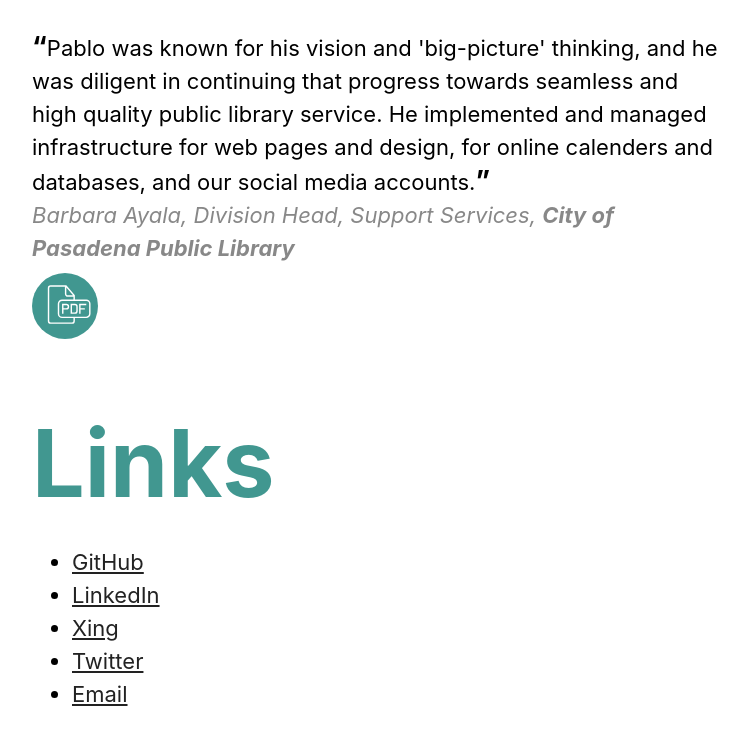
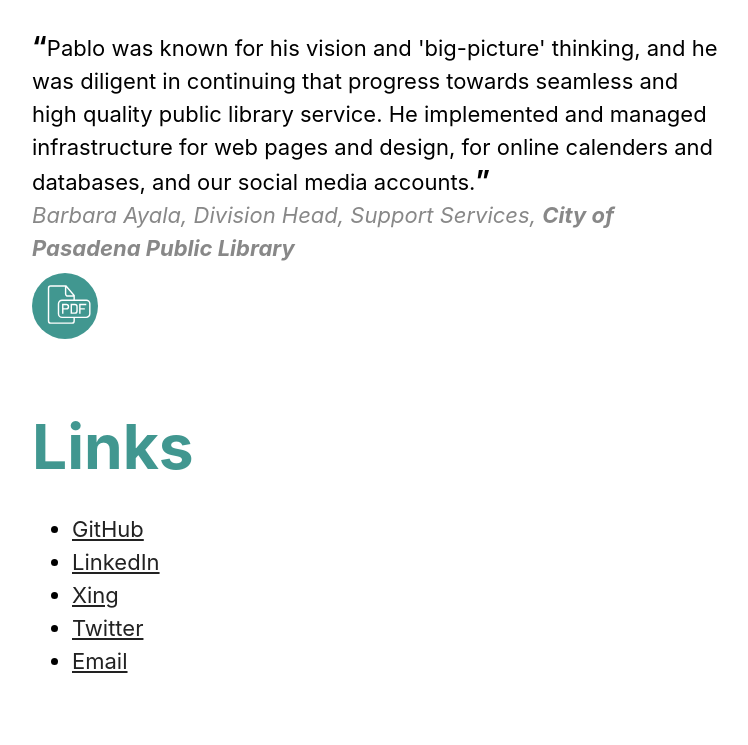
Before and after one commit to pablooliva/pablooliva.de, a website: page index.html in a window 1280 px wide. Shown: the part 1816-2561 px from the top of the page, without its empty margins (263-1011 px from the left). Drawn offline with Linux system fonts and the light colour scheme.

Commit message:
Decreased Links heading size.

```diff
--- a/index.html
+++ b/index.html
@@ -64,7 +64,7 @@
     </blockquote>
 
     <section>
-      <h1 class="color-primary" id="links">Links</h1>
+      <h2 class="color-primary" id="links">Links</h2>
       <ul>
         <li>
           <a href="https://github.com/pablooliva">GitHub</a>
```
